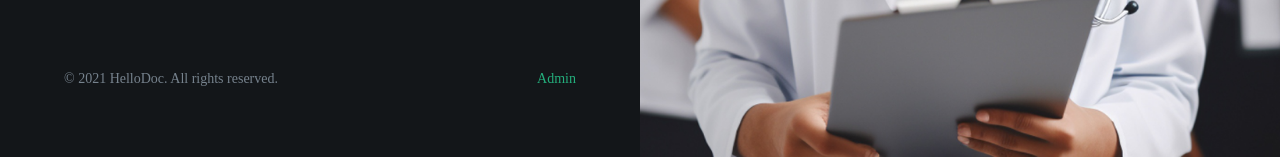
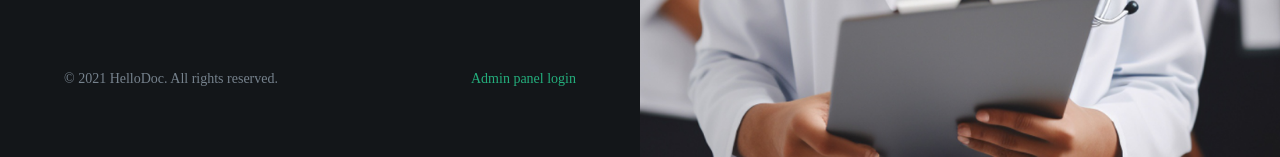
Before and after one commit to Ahmedbo9/Hello-doc, a Next.js app in the folder hello-doc/: page / in a window 1280 px wide. Shown: the part 643-800 px from the top of the page. Built offline with nearby package versions, Linux system fonts and the light colour scheme; no server answers.

Commit message:
final push

```diff
--- a/hello-doc/app/page.tsx
+++ b/hello-doc/app/page.tsx
@@ -7,7 +7,7 @@ export default function Home({ searchParams }: SearchParamProps) {
   const isAdmin = searchParams?.admin == "true";
   return (
     <div className="flex h-screen max-h-screen">
-      {isAdmin && <PassKeyModal/>}
+      {isAdmin && <PassKeyModal />}
 
       <section className="remove-scrollbar container my-auto">
         <div className="sub-container max-w-[469]">
@@ -24,7 +24,7 @@ export default function Home({ searchParams }: SearchParamProps) {
               © 2021 HelloDoc. All rights reserved.
             </p>
             <Link href="/?admin=true" className="text-green-500">
-              Admin
+              Admin panel login
             </Link>
           </div>
         </div>
```
